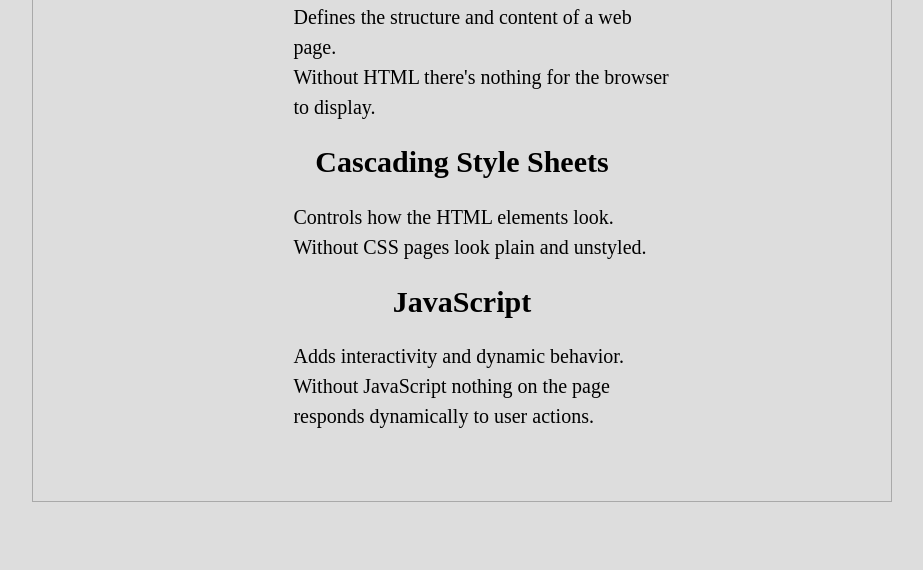
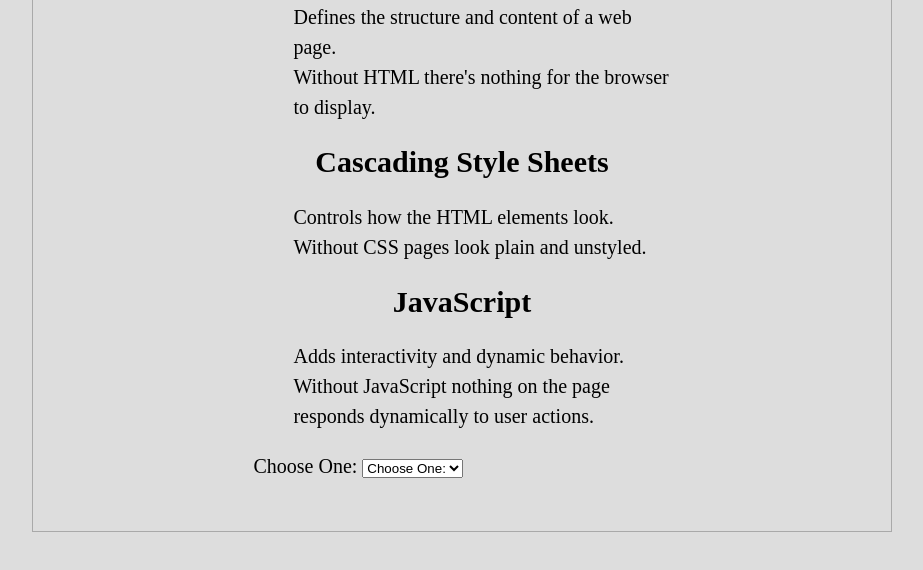
Before and after one commit to BunkoVEVO/WDD-131---Projects, a plain HTML site: page ponder/unit 01/meta-css.html in a window 1280 px wide. Shown: the part 714-1284 px from the top of the page, without its empty margins (178-1101 px from the left). Before the commit the page ends 1256 px from the top, so only its background shows below. Drawn offline with Linux system fonts and the light colour scheme.

Commit message:
Updated for Ponder 2

```diff
--- a/ponder/unit 01/meta-css.html
+++ b/ponder/unit 01/meta-css.html
@@ -33,6 +33,13 @@
                 <li>Adds interactivity and dynamic behavior.</li>
                 <li>Without JavaScript nothing on the page responds dynamically to user actions.</li>
             </ul>
+            <label for="webdevlist">Choose One:</label>
+            <select name="code" id="webdevlist">
+                <option>Choose One:</option>
+                <option value="html">HTML</option>
+                <option value="css">CSS</option>
+                <option value="js">JavaScript</option>
+            </select>
         </div>
     </div>
 </body>
--- a/ponder/unit 01/variables-constants.js
+++ b/ponder/unit 01/variables-constants.js
@@ -31,3 +31,9 @@ if (true) {
 }
 console.log(course); //works fine, course is global
 console.log(student); //does not work, can't access a block variable outside the block
+
+let selectElem = document.getElementById('webdevlist');
+selectElem.addEventListener('change', function(){
+    let codeValue = selectElem.value;
+    console.log(codeValue);
+})
```
Also changed, not shown: ponder/unit 01/meta-css.css (line endings or trailing spaces).
